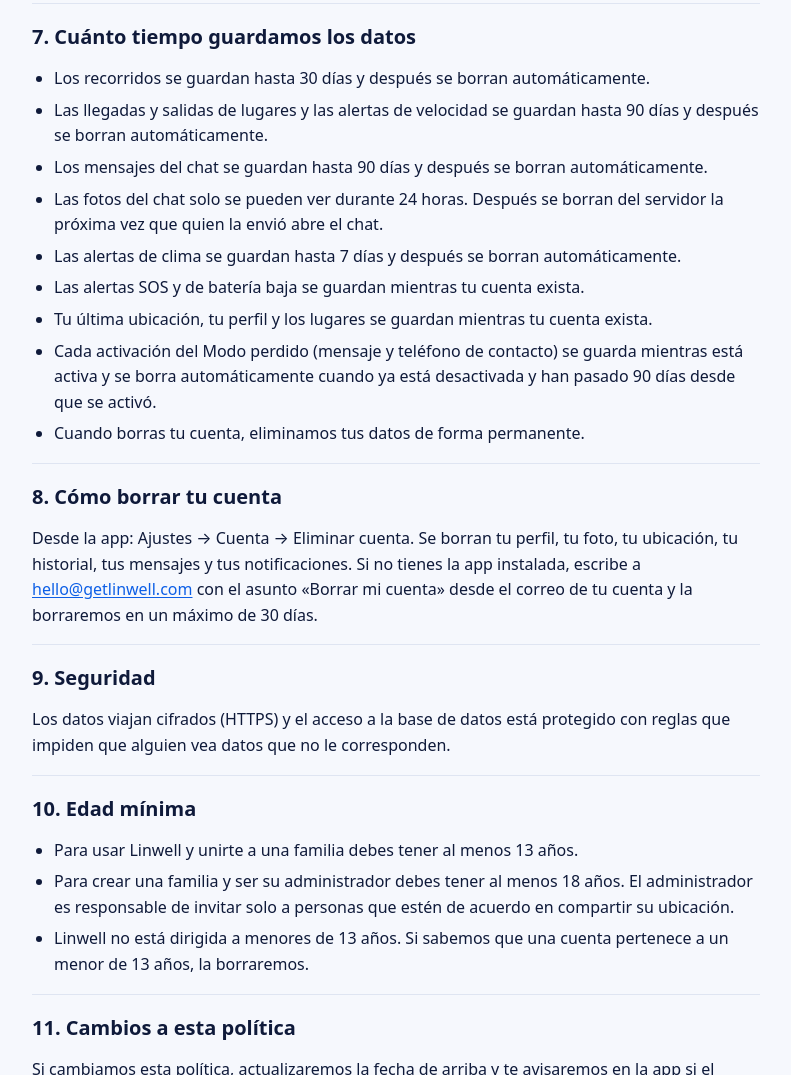
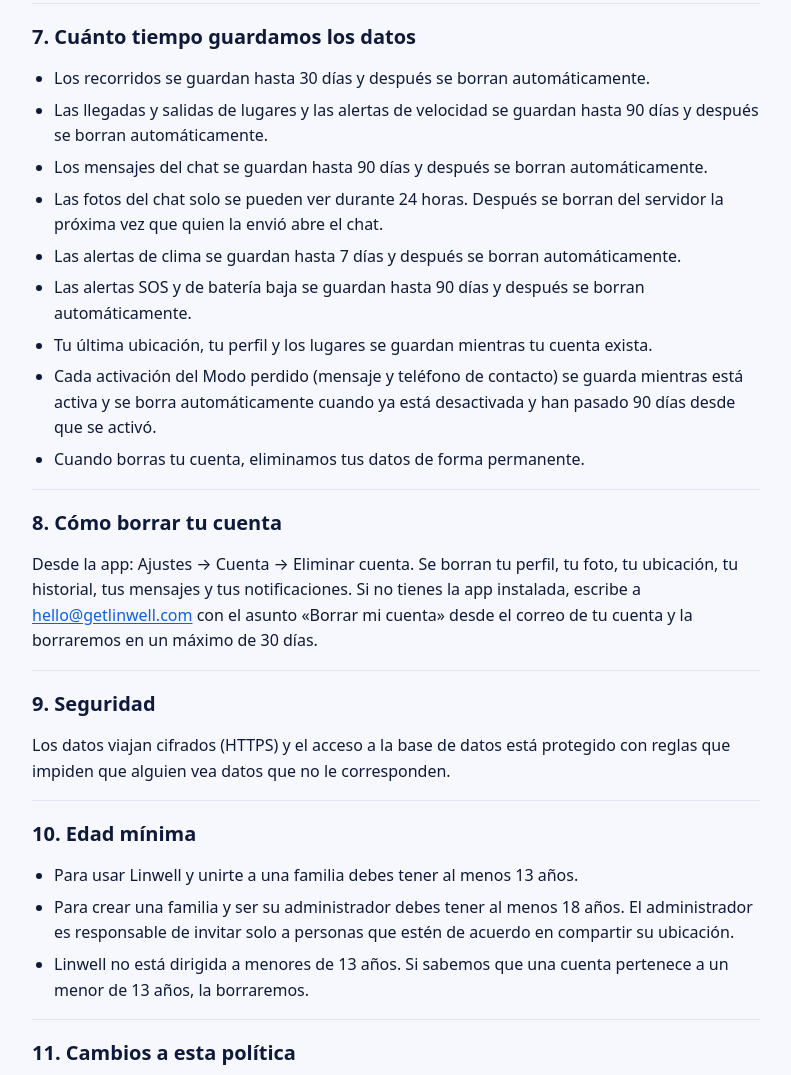
Before and after one commit to anielv99-create/linwell-web, a plain HTML site: page es/privacy.html in a window 1280 px wide. Shown: the part 2178-3253 px from the top of the page, without its empty margins (244-1035 px from the left). Drawn offline with Linux system fonts and the light colour scheme.

Commit message:
Política: alertas SOS y de batería se borran a los 90 días

```diff
--- a/es/privacy.html
+++ b/es/privacy.html
@@ -43,7 +43,7 @@
 <ul><li>Supabase: aloja la base de datos y las cuentas.</li><li>Google Maps: muestra el mapa y busca direcciones.</li><li>Expo y Firebase Cloud Messaging: entregan las notificaciones.</li><li>Brevo: envía los correos de recuperación de contraseña.</li><li>Open-Meteo: recibe una ubicación aproximada (redondeada a unos 100 m) para consultar el clima. No recibe tu nombre ni tu correo.</li><li>Estos proveedores procesan datos solo para prestar su servicio.</li></ul>
 </section>
 <section><h2>7. Cuánto tiempo guardamos los datos</h2>
-<ul><li>Los recorridos se guardan hasta 30 días y después se borran automáticamente.</li><li>Las llegadas y salidas de lugares y las alertas de velocidad se guardan hasta 90 días y después se borran automáticamente.</li><li>Los mensajes del chat se guardan hasta 90 días y después se borran automáticamente.</li><li>Las fotos del chat solo se pueden ver durante 24 horas. Después se borran del servidor la próxima vez que quien la envió abre el chat.</li><li>Las alertas de clima se guardan hasta 7 días y después se borran automáticamente.</li><li>Las alertas SOS y de batería baja se guardan mientras tu cuenta exista.</li><li>Tu última ubicación, tu perfil y los lugares se guardan mientras tu cuenta exista.</li><li>Cada activación del Modo perdido (mensaje y teléfono de contacto) se guarda mientras está activa y se borra automáticamente cuando ya está desactivada y han pasado 90 días desde que se activó.</li><li>Cuando borras tu cuenta, eliminamos tus datos de forma permanente.</li></ul>
+<ul><li>Los recorridos se guardan hasta 30 días y después se borran automáticamente.</li><li>Las llegadas y salidas de lugares y las alertas de velocidad se guardan hasta 90 días y después se borran automáticamente.</li><li>Los mensajes del chat se guardan hasta 90 días y después se borran automáticamente.</li><li>Las fotos del chat solo se pueden ver durante 24 horas. Después se borran del servidor la próxima vez que quien la envió abre el chat.</li><li>Las alertas de clima se guardan hasta 7 días y después se borran automáticamente.</li><li>Las alertas SOS y de batería baja se guardan hasta 90 días y después se borran automáticamente.</li><li>Tu última ubicación, tu perfil y los lugares se guardan mientras tu cuenta exista.</li><li>Cada activación del Modo perdido (mensaje y teléfono de contacto) se guarda mientras está activa y se borra automáticamente cuando ya está desactivada y han pasado 90 días desde que se activó.</li><li>Cuando borras tu cuenta, eliminamos tus datos de forma permanente.</li></ul>
 </section>
 <section><h2>8. Cómo borrar tu cuenta</h2>
 <p>Desde la app: Ajustes → Cuenta → Eliminar cuenta. Se borran tu perfil, tu foto, tu ubicación, tu historial, tus mensajes y tus notificaciones. Si no tienes la app instalada, escribe a <a href="mailto:hello@getlinwell.com">hello@getlinwell.com</a> con el asunto «Borrar mi cuenta» desde el correo de tu cuenta y la borraremos en un máximo de 30 días.</p>
```
Also changed, not shown: privacy.html (+1 -1 lines).
